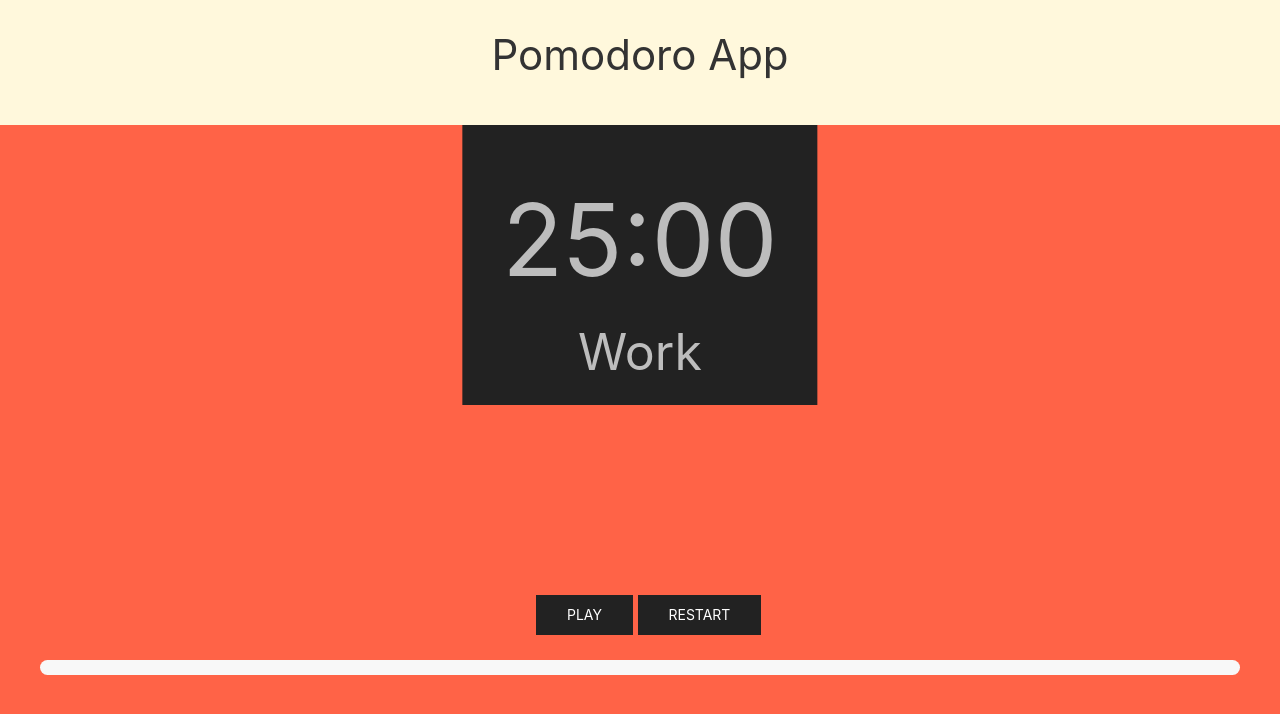
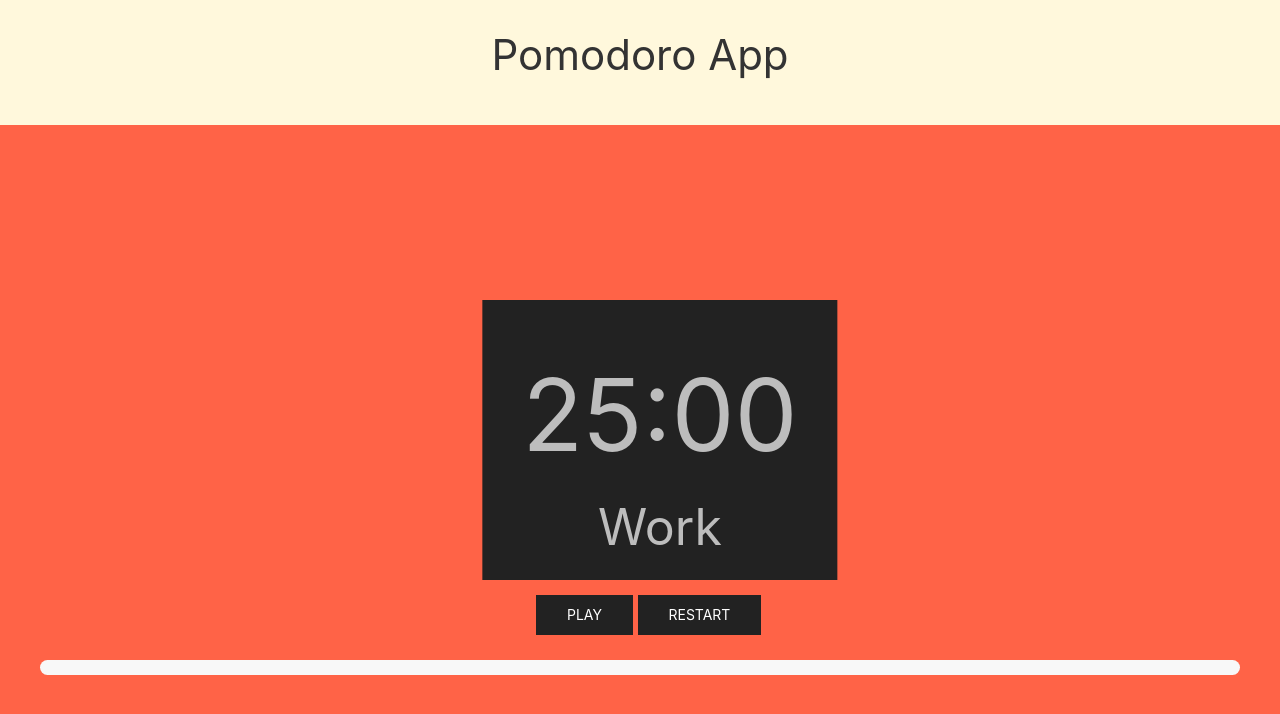
Before and after one commit to maathavan27/Pomodoro, a Flask app: page / in a window 1280 px wide; the page is wider, and only the part inside the window is pictured. Shown: the top 714 px of that part. Run offline with Flask 2, Linux system fonts and the light colour scheme; some libraries are stand-ins or nearby versions.

Commit message:
Update index.html
fixed double restart bug

```diff
--- a/templates/index.html
+++ b/templates/index.html
@@ -15,8 +15,8 @@
             <div class = "uk-container">
                 <div class=" uk-position-medium uk-position-center uk-text-center uk-margin-large-top" uk-grid>
                     <div>
-                        <div class="uk-background-secondary uk-padding uk-padding-remove-bottom uk-light uk-text-large" id="timer" style="font-size: 100px; position:relative; top: -175px;right:20px">25:00</div>
-                        <div class="uk-background-secondary uk-padding-small uk-padding-remove-top uk-light uk-text-small" id="state" style="font-size: 50px; position:relative; top:-175px;right:20px">Work</div>
+                        <div class="uk-background-secondary uk-padding uk-padding-remove-bottom uk-light uk-text-large" id="timer" style="font-size: 100px; top: -175px;right:20px;">25:00</div>
+                        <div class="uk-background-secondary uk-padding-small uk-padding-remove-top uk-light uk-text-small" id="state" style="font-size: 50px; top:-175px;right:20px">Work</div>
                     </div>
                 </div>
 
@@ -90,6 +90,7 @@
                     if (quitTimer) {
                         return;
                     }
+                    isOn = true;
                     if (timerCounter <= 0) {
 
                         // play notification sound from the start
```
